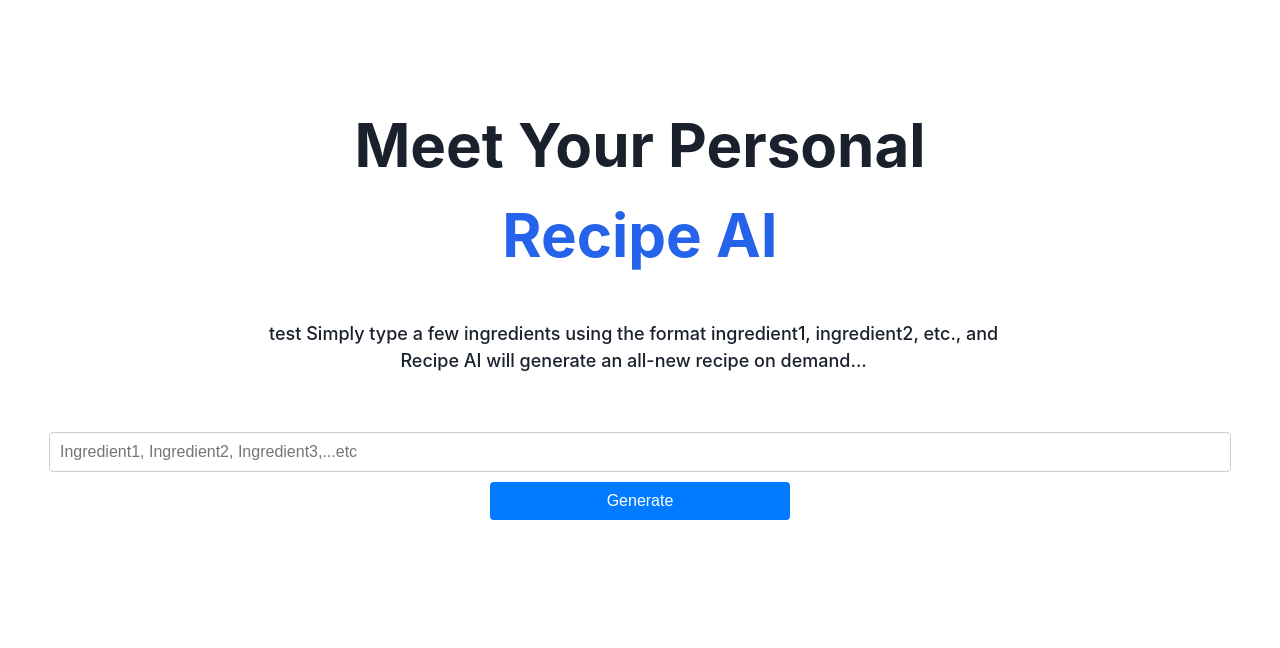
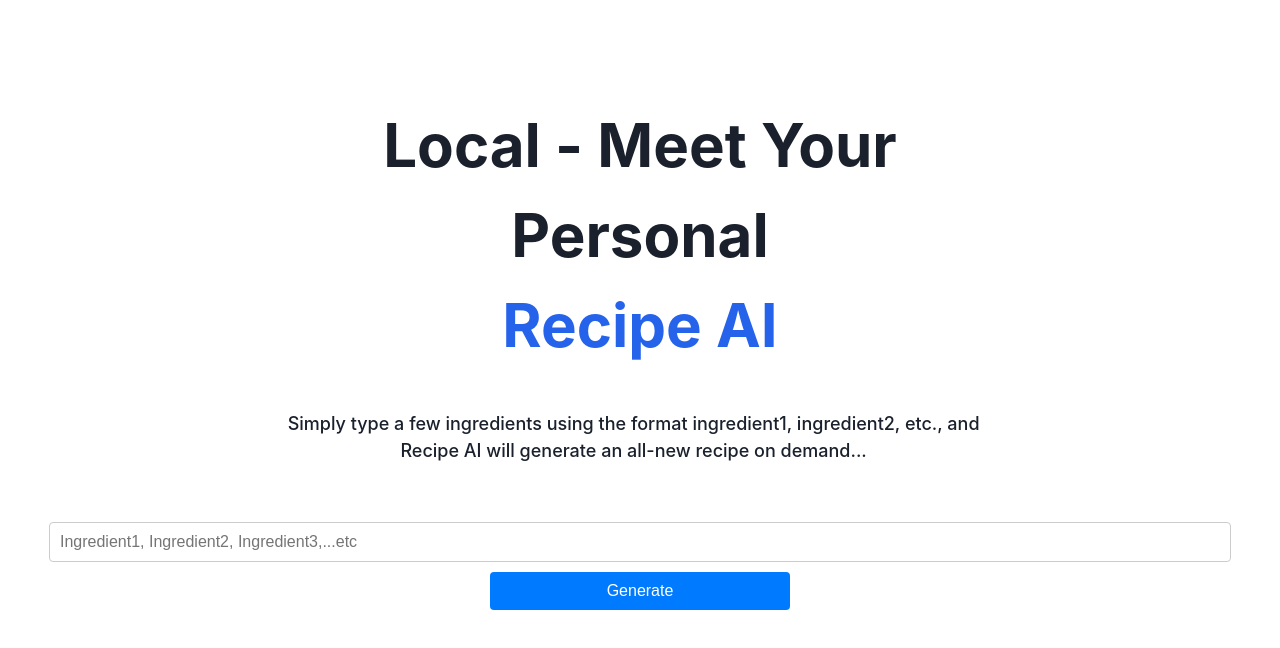
Before and after one commit to gerrymcdonnell/ai-recipe-generator, a React (Vite) app: page / in a window 1280 px wide. Shown: the top 648 px of the page. Built offline with nearby package versions, Linux system fonts and the light colour scheme; no server answers; what @aws-amplify/ui-react, aws-amplify would draw is missing.

Commit message:
working version

```diff
--- a/src/App.tsx
+++ b/src/App.tsx
@@ -37,12 +37,12 @@ function App() {
     <div className="app-container">
       <div className="header-container">
         <h1 className="main-header">
-          Meet Your Personal
+          Local - Meet Your Personal
           <br />
           <span className="highlight">Recipe AI</span>
         </h1>
         <p className="description">
-          test Simply type a few ingredients using the format ingredient1,
+          Simply type a few ingredients using the format ingredient1,
           ingredient2, etc., and Recipe AI will generate an all-new
           recipe on
           demand...
```
